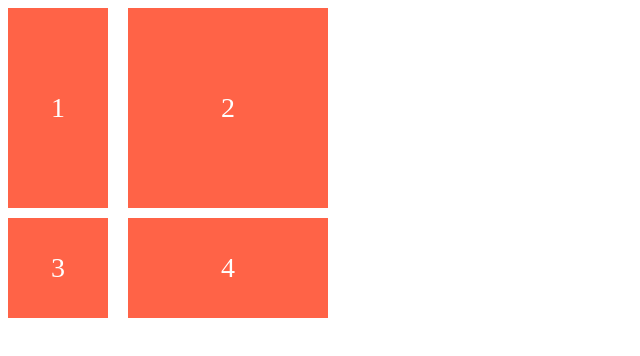
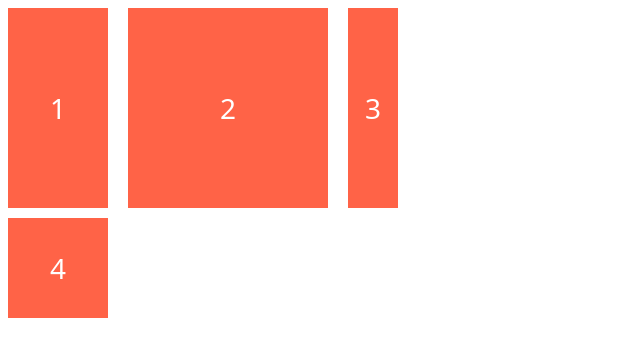
Before and after one commit to ygvbhy/cssMasterClass, a plain HTML site: page index.html in a window 1280 px wide. Shown: the whole page, without its empty margins (0-640 px from the left). Drawn offline with Linux system fonts and the light colour scheme.

Commit message:
last commot

```diff
--- a/style.css
+++ b/style.css
@@ -1,6 +1,11 @@
+body {
+  font-family: system-ui, -apple-system, BlinkMacSystemFont, "Segoe UI", Roboto,
+    Oxygen, Ubuntu, Cantarell, "Open Sans", "Helvetica Neue", sans-serif;
+}
+
 .container {
   display: grid;
-  grid-template-columns: 100px 200px;
+  grid-template-columns: 100px 200px 50px;
   grid-template-rows: 200px 100px;
   row-gap: 10px;
   column-gap: 20px;
```
